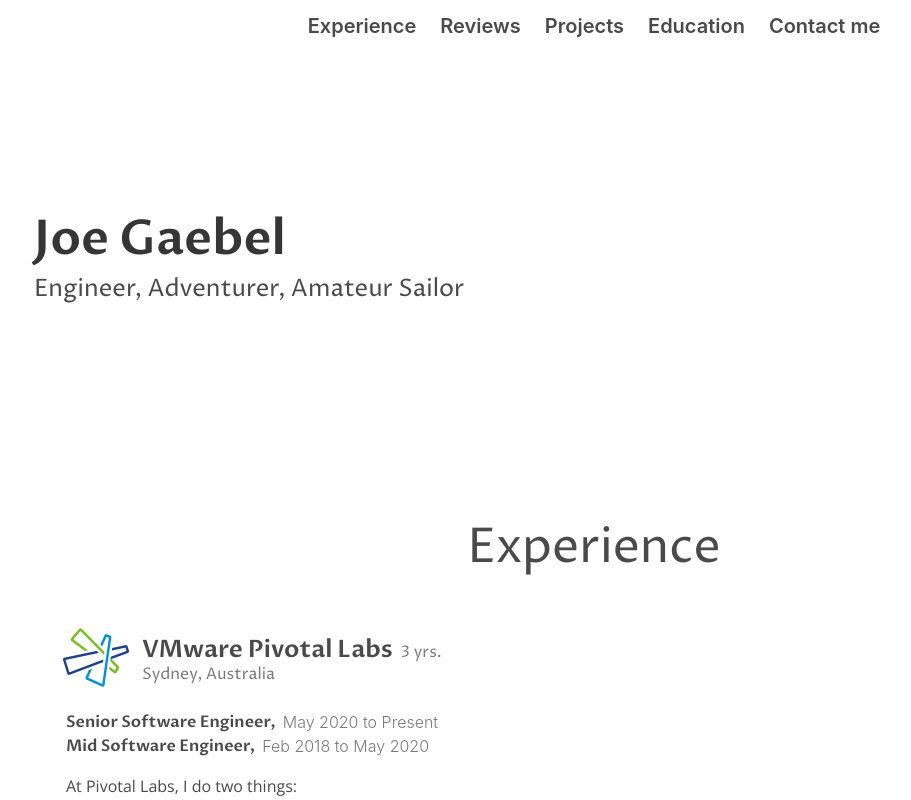
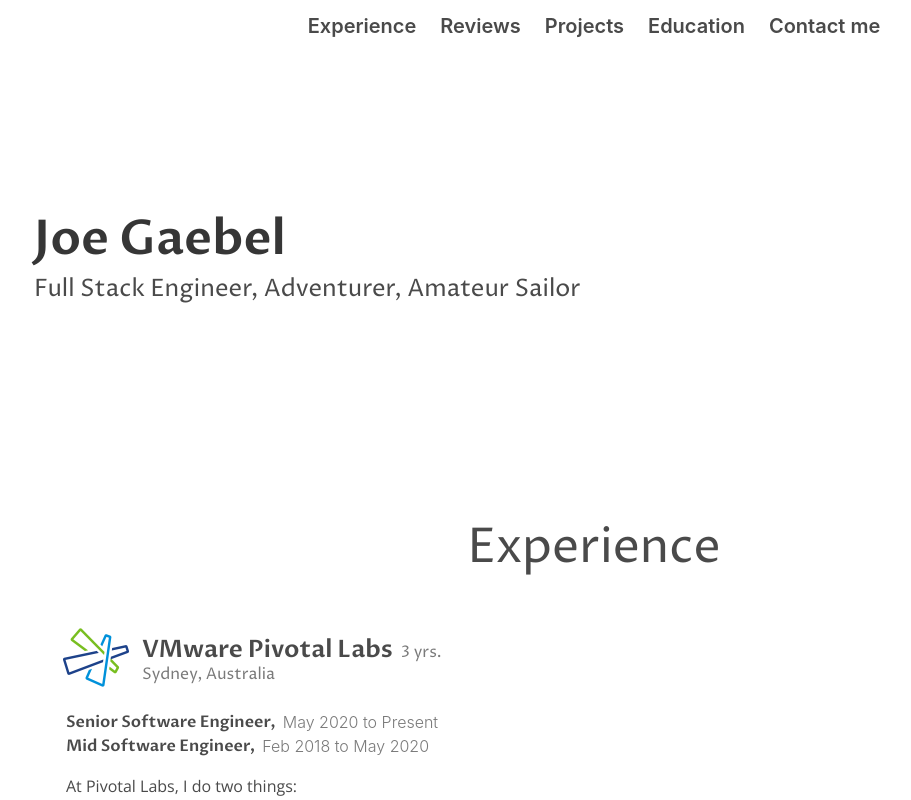
Before and after one commit to JoeGaebel/website, a React (Create React App) app: page / in a window 1280 px wide. Shown: the top 800 px of the page, without its empty margins (46-957 px from the left). Built offline with nearby package versions, Linux system fonts and the light colour scheme; what react-animations would draw is missing.

Commit message:
Add Full Stack

```diff
--- a/src/HeaderSection.tsx
+++ b/src/HeaderSection.tsx
@@ -14,7 +14,7 @@ const HeaderSection = () => {
     return <div style={{margin: "10rem 1rem"}}>
         <div className="title header-font is-size-1" style={{marginBottom: "0.5rem"}}>Joe Gaebel</div>
         <div className="subtitle header-font is-size-4 is-flex is-flex-wrap-wrap">
-            <div>Engineer,&nbsp;</div>
+            <div>Full Stack Engineer,&nbsp;</div>
             <div>Adventurer,&nbsp;</div>
             <SlidingList/>
         </div>
```
